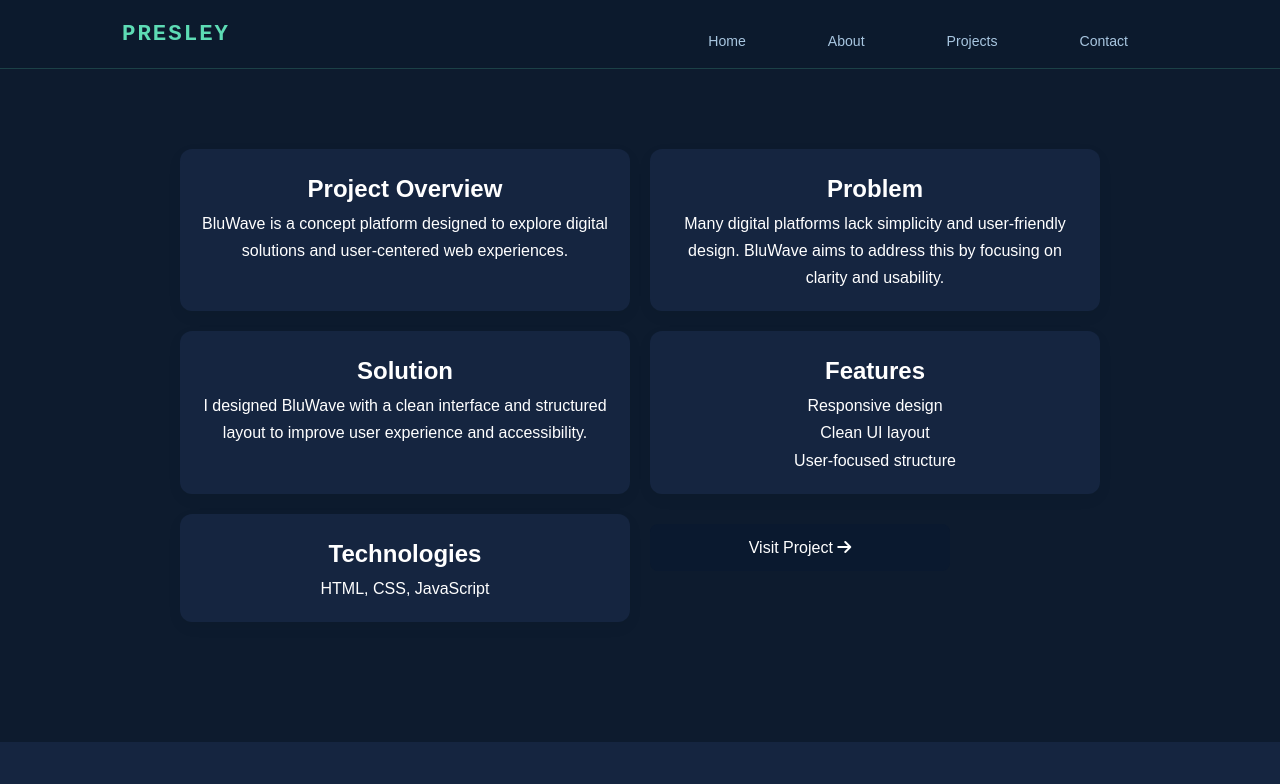
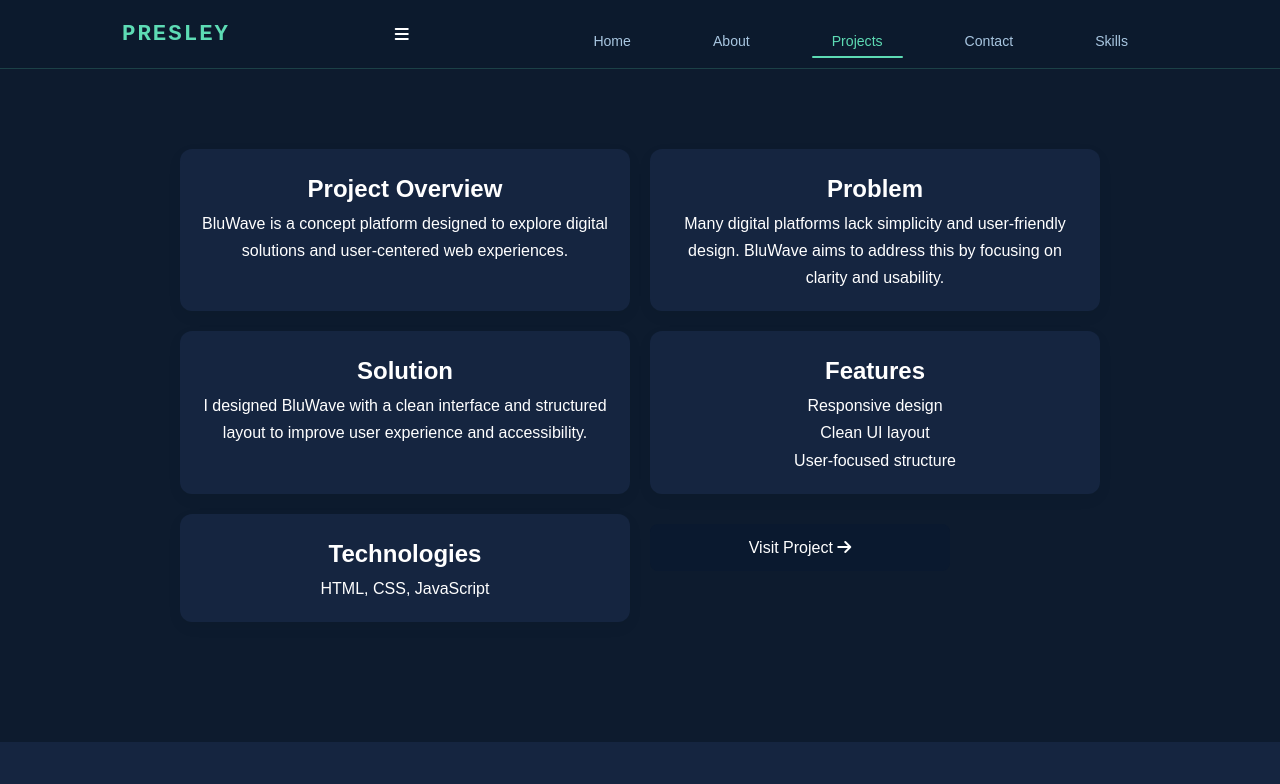
Before and after one commit to Pres-010/WebDev-IAP, a plain HTML site: page bluwave.html in a window 1280 px wide. Shown: the top 784 px of the page. Drawn offline with Linux system fonts and the light colour scheme.

Commit message:
Update navigation menu and add Skills link

```diff
--- a/bluwave.html
+++ b/bluwave.html
@@ -13,11 +13,13 @@
 <header>
   <nav>
     <h1>Presley</h1>
-    <ul>
+    <i class="menu fa-solid fa-bars"></i>
+    <ul class="menu-links">
       <li><a href="personal-portfolio.html">Home</a></li>
       <li><a href="about.html">About</a></li>
-      <li><a href="projects.html">Projects</a></li>
+      <li><a href="projects.html" class="active">Projects</a></li>
       <li><a href="contact.html">Contact</a></li>
+      <li><a onclick="window.location.href = 'personal-portfolio.html#skills'">Skills</a></li>
     </ul>
   </nav>
 </header>
@@ -60,6 +62,6 @@
   </div>
   <p>© 2026 Presley | All rights reserved.</p>
 </footer>
-
+<script src="./portfolio.js"></script>
 </body>
 </html>
```
